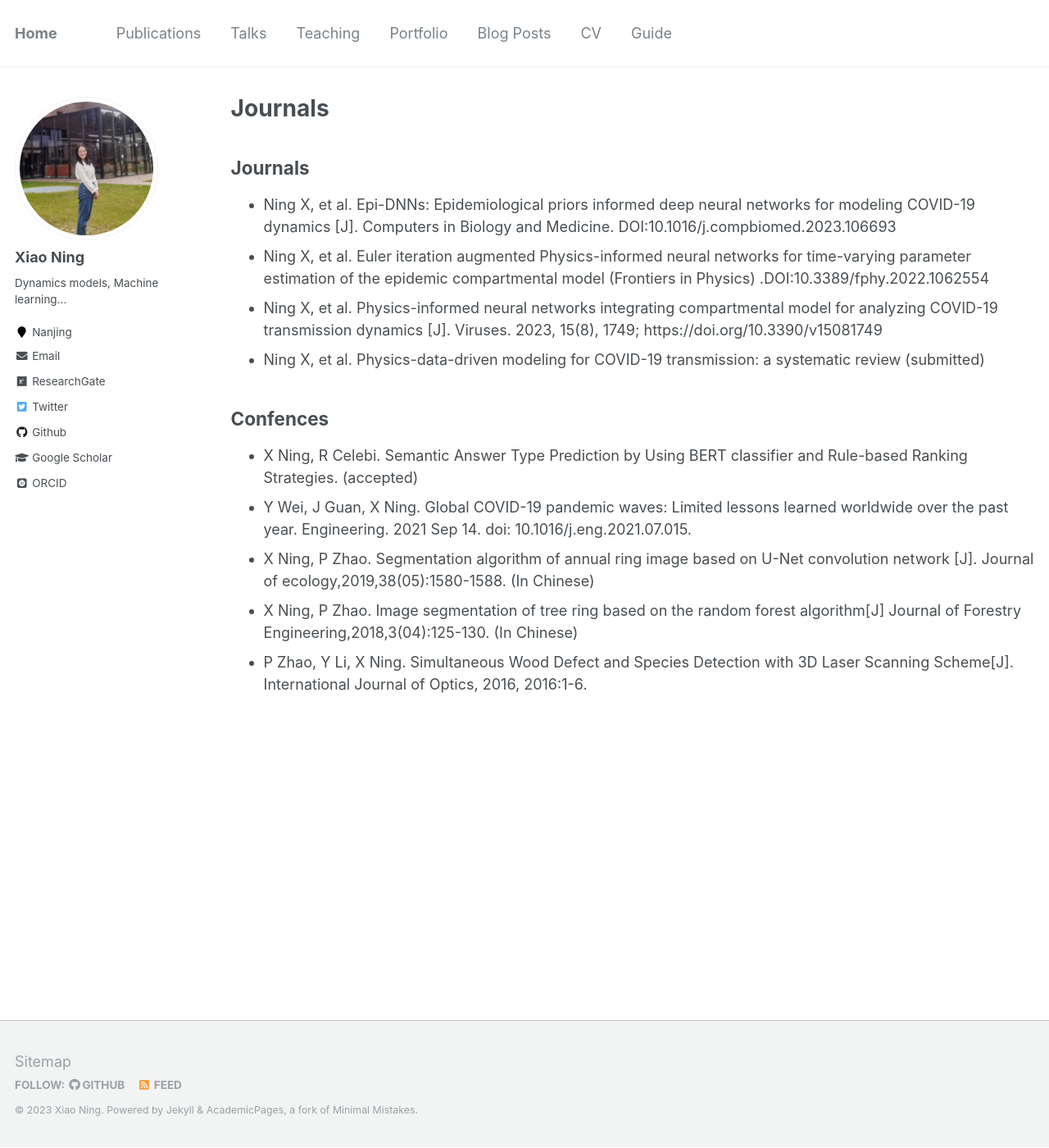
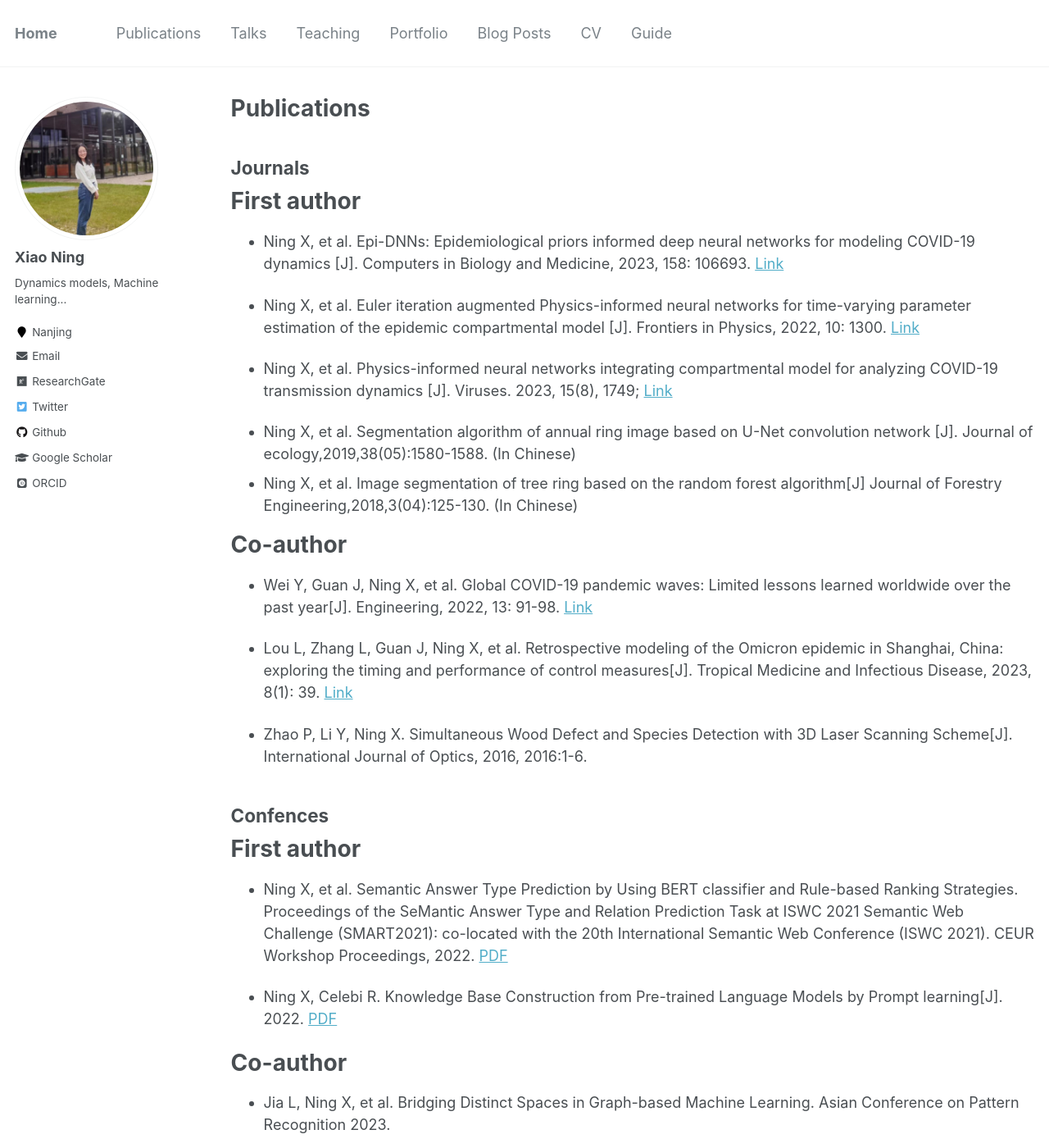
Before and after one commit to xiao-nx/xiao-nx.github.io, a Jekyll site: the page built from _pages/publications.md, in a window 1280 px wide and 1400 px high. Shown: the whole window at 82% size. Built offline with Jekyll 4.4.1, drawn with Linux system fonts in a browser that asks for light colours; some web fonts are replaced.

Commit message:
add publications

```diff
--- a/_pages/publications.md
+++ b/_pages/publications.md
@@ -1,22 +1,41 @@
 ---
 layout: archive
-title: "Journals"
+title: "Publications"
 permalink: /publications/
 author_profile: true
 ---
 
 ## Journals
-- Ning X, et al. Epi-DNNs: Epidemiological priors informed deep neural networks for modeling COVID-19 dynamics [J]. Computers in Biology and Medicine. DOI:10.1016/j.compbiomed.2023.106693
-- Ning X, et al. Euler iteration augmented Physics-informed neural networks for time-varying parameter estimation of the epidemic compartmental model (Frontiers in Physics) .DOI:10.3389/fphy.2022.1062554
-- Ning X, et al. Physics-informed neural networks integrating compartmental model for analyzing COVID-19 transmission dynamics [J]. Viruses. 2023, 15(8), 1749; https://doi.org/10.3390/v15081749
-- Ning X, et al. Physics-data-driven modeling for COVID-19 transmission: a systematic review (submitted)
+# First author
+* Ning X, et al. Epi-DNNs: Epidemiological priors informed deep neural networks for modeling COVID-19 dynamics [J]. Computers in Biology and Medicine, 2023, 158: 106693. [Link](https://www.sciencedirect.com/science/article/pii/S0010482523001580)
+
+* Ning X, et al. Euler iteration augmented Physics-informed neural networks for time-varying parameter estimation of the epidemic compartmental model [J]. Frontiers in Physics, 2022, 10: 1300. [Link](https://www.frontiersin.org/articles/10.3389/fphy.2022.1062554/full)
+
+* Ning X, et al. Physics-informed neural networks integrating compartmental model for analyzing COVID-19 transmission dynamics [J]. Viruses. 2023, 15(8), 1749; [Link](https://www.mdpi.com/1999-4915/15/8/1749)
+
+* Ning X, et al. Segmentation algorithm of annual ring image based on U-Net convolution network [J]. Journal of ecology,2019,38(05):1580-1588. (In Chinese)
+* Ning X, et al. Image segmentation of tree ring based on the random forest algorithm[J] Journal of Forestry Engineering,2018,3(04):125-130. (In Chinese)
+
+# Co-author
+* Wei Y, Guan J, Ning X, et al. Global COVID-19 pandemic waves: Limited lessons learned worldwide over the past year[J]. Engineering, 2022, 13: 91-98. [Link](https://www.sciencedirect.com/science/article/pii/S2095809921003532)
+
+* Lou L, Zhang L, Guan J, Ning X, et al. Retrospective modeling of the Omicron epidemic in Shanghai, China: exploring the timing and performance of control measures[J]. Tropical Medicine and Infectious Disease, 2023, 8(1): 39. [Link](https://www.mdpi.com/2414-6366/8/1/39)
+
+* Zhao P, Li Y, Ning X. Simultaneous Wood Defect and Species Detection with 3D Laser Scanning Scheme[J]. International Journal of Optics, 2016, 2016:1-6.
+
 
 ## Confences
-- X Ning, R Celebi. Semantic Answer Type Prediction by Using BERT classifier and Rule-based Ranking Strategies. (accepted)
-- Y Wei, J Guan, X Ning. Global COVID-19 pandemic waves: Limited lessons learned worldwide over the past year. Engineering. 2021 Sep 14. doi: 10.1016/j.eng.2021.07.015.
-- X Ning, P Zhao. Segmentation algorithm of annual ring image based on U-Net convolution network [J]. Journal of ecology,2019,38(05):1580-1588. (In Chinese)
-- X Ning, P Zhao. Image segmentation of tree ring based on the random forest algorithm[J] Journal of Forestry Engineering,2018,3(04):125-130. (In Chinese)
-- P Zhao, Y Li, X Ning. Simultaneous Wood Defect and Species Detection with 3D Laser Scanning Scheme[J]. International Journal of Optics, 2016, 2016:1-6.
+# First author
+* Ning X, et al. Semantic Answer Type Prediction by Using BERT classifier and Rule-based Ranking Strategies. Proceedings of the SeMantic Answer Type and Relation Prediction Task at ISWC 2021 Semantic Web Challenge (SMART2021): co-located with the 20th International Semantic Web Conference (ISWC 2021). CEUR Workshop Proceedings, 2022. [PDF](chrome-extension://efaidnbmnnnibpcajpcglclefindmkaj/https://ceur-ws.org/Vol-3119/paper7.pdf)
+
+* Ning X, Celebi R. Knowledge Base Construction from Pre-trained Language Models by Prompt learning[J]. 2022. [PDF](https://ceur-ws.org/Vol-3274/paper4.pdf)
+
+# Co-author
+* Jia L, Ning X, et al. Bridging Distinct Spaces in Graph-based Machine Learning. Asian Conference on Pattern Recognition 2023.
+
+-
+
+
 
 <!-- {% if author.googlescholar %}
   You can also find my articles on <u><a href="{{author.googlescholar}}">my Google Scholar profile</a>.</u>
```
